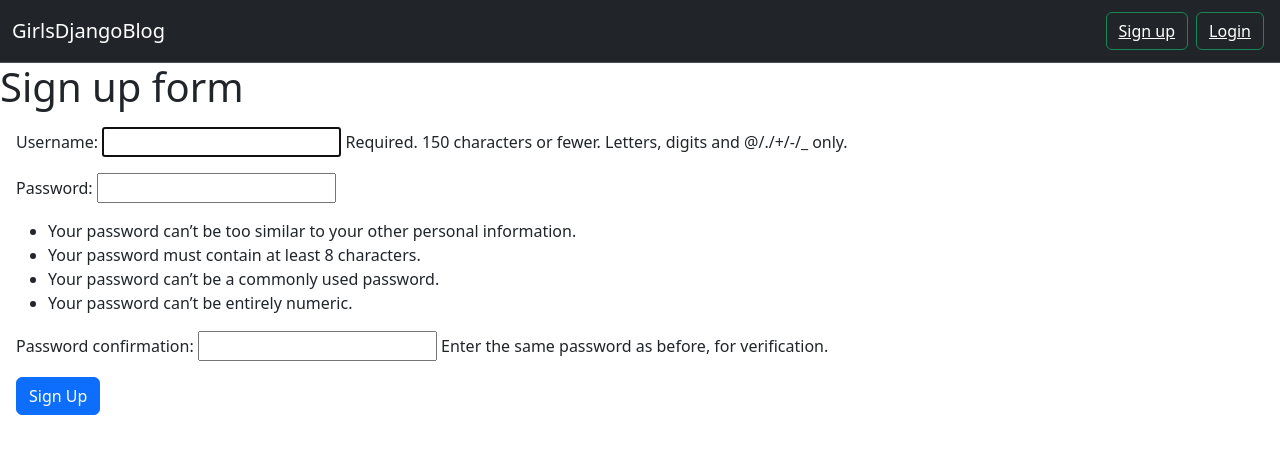
After one commit to andrewBaku/django_base_blog, a Django app: page /accounts/signup/ in a window 1280 px wide. The commit adds this page. Shown: the top 454 px of the page. Run offline with Django 4.2, Linux system fonts and the light colour scheme.

Commit message:
Create sign up functional.

```diff
--- a/blog/templates/blog/base.html
+++ b/blog/templates/blog/base.html
@@ -22,7 +22,8 @@
       <button class="btn btn-outline-success" type="submit"><a href="{% url 'create_new_post' %}">Create Post</a></button>
             <button class="btn btn-outline-success" type="submit"><a href="{% url 'post_draft_list' %}">Post Draft List</a></button>
         {% else %}
-            <button class="btn btn-outline-success" type="submit"><a href="{% url 'login' %}">Login</a></button>
+            <button class="btn btn-outline-success m-1" type="submit"><a href="{% url 'signup' %}">Sign up</a></button>
+            <button class="btn btn-outline-success m-1" type="submit"><a href="{% url 'login' %}">Login</a></button>
         {% endif %}
     </form>
   </div>
--- /dev/null
+++ b/blog/templates/blog/user_creation_form.html
@@ -0,0 +1,12 @@
+{% extends 'blog/base.html' %}
+
+{% block content %}
+
+    <h1>Sign up form</h1>
+    <form method="POST" class="m-3">
+           {% csrf_token %}
+    {{ form.as_p }}
+    <button type="submit" class="btn btn-primary">Sign Up</button>
+    </form>
+
+{% endblock %}
--- a/blog/views.py
+++ b/blog/views.py
@@ -2,10 +2,27 @@ from django.utils import timezone
 from django.shortcuts import render, get_object_or_404, redirect
 from django.contrib.auth.decorators import login_required
 from django.contrib.auth.models import User
+from django.contrib.auth import login, authenticate
+from django.contrib.auth.forms import UserCreationForm
 from .models import Post, Comment
 from .forms import PostForm, CommentForm
 
 # Create your views here.
+
+def signup(request):
+    if request.method == "POST":
+        form = UserCreationForm(request.POST)
+        if form.is_valid():
+            form.save()
+            username = form.cleaned_data.get('username')
+            raw_password = form.cleaned_data.get('password1')
+            user = authenticate(username=username, password=raw_password)
+            login(request, user)
+            return redirect('post_list')
+    else:
+        form = UserCreationForm()
+    return render(request, 'blog/user_creation_form.html', {'form': form})
+
 
 def post_list(request):
     posts = Post.objects.order_by('created_date')
--- a/djgirls_blog/urls.py
+++ b/djgirls_blog/urls.py
@@ -17,9 +17,11 @@ Including another URLconf
 from django.contrib import admin
 from django.urls import path, include
 from django.contrib.auth import views
+from blog.views import signup
 
 urlpatterns = [
     path('admin/', admin.site.urls),
+    path('accounts/signup/', signup, name='signup'),
     path('accounts/login/', views.LoginView.as_view(), name='login'),
     path('account/logout/', views.LogoutView.as_view(next_page='/'), name='logout'),
     path('', include('blog.urls'))
```
Also changed, not shown: db.sqlite3.
